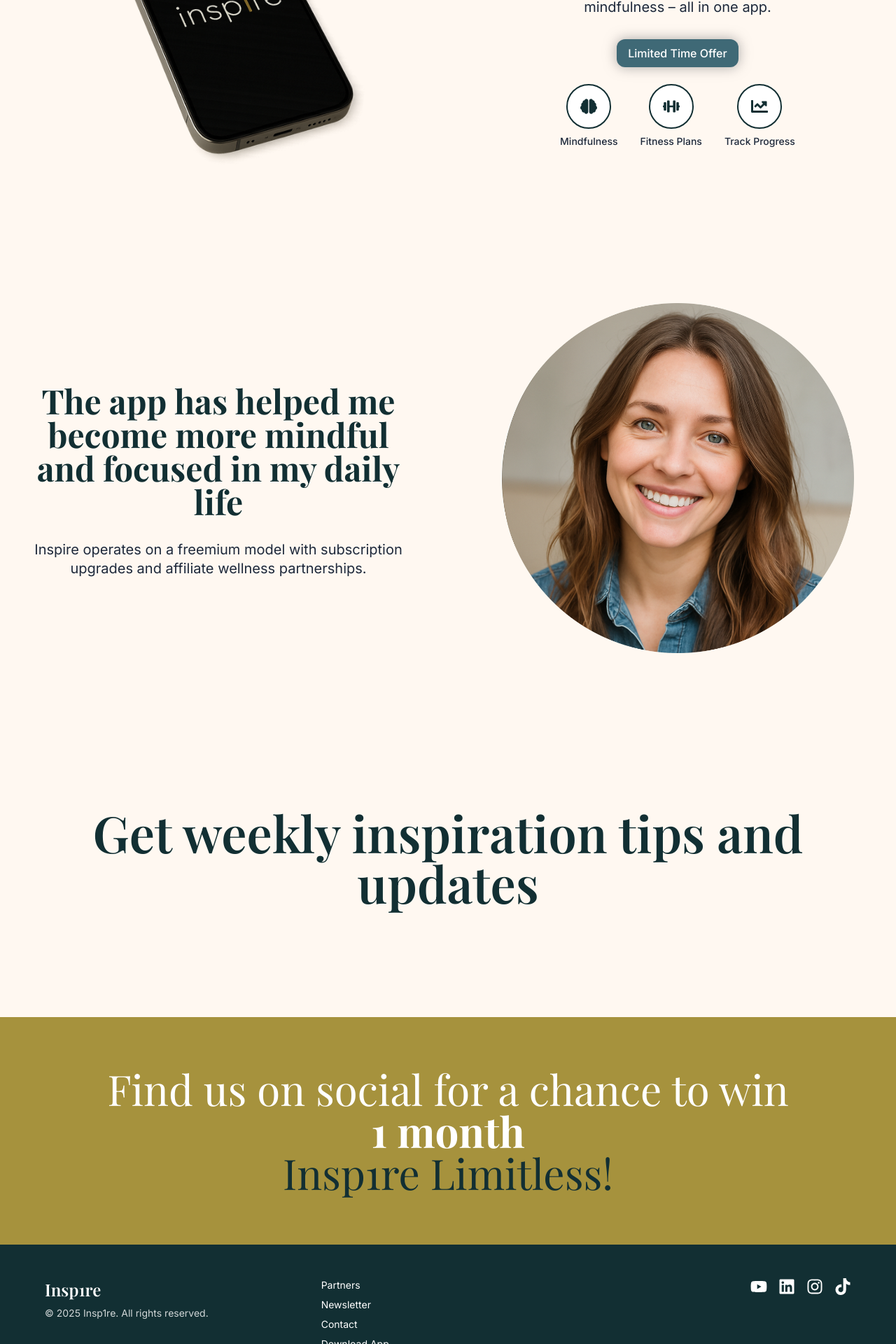
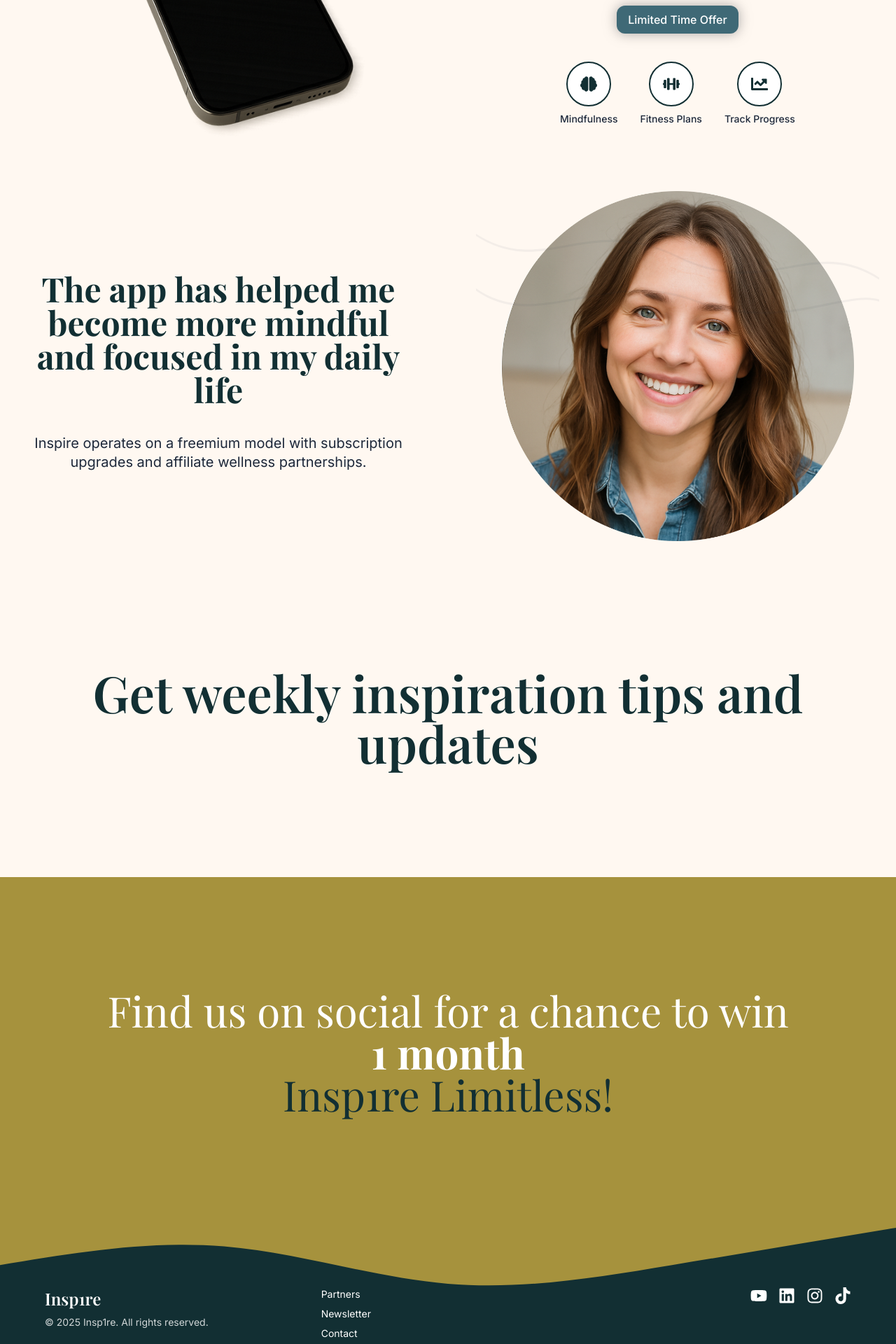
Before and after one commit to Insp1re-LLC/Insp1re-web, a Next.js app: page / in a window 1280 px wide. Shown: the part 860-2780 px from the top of the page at 70% size. Built offline with nearby package versions, Linux system fonts and the light colour scheme; a web font is replaced by a local one.

Commit message:
add footer, promo

```diff
--- a/src/app/components/ui/Feature.tsx
+++ b/src/app/components/ui/Feature.tsx
@@ -19,6 +19,7 @@ interface FeatureSectionProps {
   };
   className?: string;
   children?: ReactNode;
+  withOverlayLines?: boolean;
 }
 
 export default function FeatureSection({
@@ -32,11 +33,12 @@ export default function FeatureSection({
   cta,
   className,
   children,
+  withOverlayLines = false,
 }: FeatureSectionProps) {
   return (
     <section
       className={cn(
-        "flex flex-col-reverse md:flex-row items-center gap-12 md:gap-20 px-6 py-12 md:py-20",
+        "flex flex-col-reverse md:flex-row items-center gap-12 md:gap-20 px-6 py-10",
         reverse && "md:flex-row-reverse",
         className
       )}
@@ -55,13 +57,11 @@ export default function FeatureSection({
             {subtitle}
           </p>
         )}
-        <h2 className="text-5xl md:text-6xl font-heading text-brand font-bold py-2">
+        <h2 className="text-5xl md:text-6xl font-heading text-brand font-bold py-4">
           {title}
         </h2>
         {body && (
-          <p className="text-text text-xl md:text-2xl max-w-prose py-">
-            {body}
-          </p>
+          <p className="text-text text-xl md:text-2xl max-w-prose">{body}</p>
         )}
         {cta && (
           <div className="mt-8">
@@ -77,14 +77,38 @@ export default function FeatureSection({
         {children && <div className="mt-6">{children}</div>}
       </div>
 
-      {/* Image */}
-      <div className="w-full md:w-1/2 flex justify-center">
+      {/* Image + optional overlay */}
+      <div className="w-full md:w-1/2 flex justify-center relative">
+        {withOverlayLines && (
+          <svg
+            className="absolute inset-0 w-full h-full pointer-events-none z-20"
+            xmlns="http://www.w3.org/2000/svg"
+            viewBox="0 0 1440 320"
+            preserveAspectRatio="none"
+          >
+            <path
+              fill="none"
+              stroke="currentColor"
+              strokeOpacity="0.05"
+              strokeWidth="2"
+              d="M0,40 C240,80 400,20 720,60 C1040,100 1200,40 1440,80"
+            />
+            <path
+              fill="none"
+              stroke="currentColor"
+              strokeOpacity="0.05"
+              strokeWidth="2"
+              d="M0,90 C220,130 460,70 780,100 C1080,130 1320,90 1440,100"
+            />
+          </svg>
+        )}
+
         <Image
           src={imageSrc}
           alt={imageAlt}
           width={600}
           height={600}
-          className="max-h-[400px] md:max-h-[500px] w-auto h-auto object-contain"
+          className="max-h-[400px] md:max-h-[500px] w-auto h-auto object-contain relative z-10"
         />
       </div>
     </section>
--- a/src/app/components/ui/FeatureHighlight.tsx
+++ b/src/app/components/ui/FeatureHighlight.tsx
@@ -19,7 +19,7 @@ export default function FeatureHighlight({
   className,
 }: FeatureHighlightProps) {
   return (
-    <div className={cn("flex flex-wrap justify-center gap-8", className)}>
+    <div className={cn("flex flex-wrap justify-center gap-8 py-4", className)}>
       {items.map((item, index) => (
         <motion.div
           key={index}
--- a/src/app/components/ui/Footer.tsx
+++ b/src/app/components/ui/Footer.tsx
@@ -2,10 +2,28 @@
 
 import Link from "next/link";
 import { FaInstagram, FaLinkedin, FaYoutube, FaTiktok } from "react-icons/fa";
+type FooterProps = {
+  topWaveColor?: string; // default to accent gold if none provided
+};
 
-export default function Footer() {
+export default function Footer({ topWaveColor = "#a6923d" }: FooterProps) {
   return (
-    <footer className="bg-brand text-white border-t border-accent-gold pt-12 px-6">
+    <footer className="bg-brand text-white relative">
+      {/* Wave at the top */}
+      <div className="w-full overflow-hidden leading-none -mb-1">
+        <svg
+          className="w-full h-auto"
+          viewBox="0 0 1440 200"
+          preserveAspectRatio="none"
+          xmlns="http://www.w3.org/2000/svg"
+          aria-hidden="true"
+        >
+          <path
+            fill={topWaveColor}
+            d="M0,160 C120,140 240,120 360,130 C480,140 600,180 720,190 C840,200 960,180 1080,160 C1200,140 1320,120 1440,100 L1440,0 L0,0 Z"
+          />
+        </svg>
+      </div>
       <div className="max-w-6xl mx-auto grid grid-cols-1 md:grid-cols-3 gap-8">
         {/* Left: Brand and copyright */}
         <div>
--- a/src/app/components/ui/PromoBanner.tsx
+++ b/src/app/components/ui/PromoBanner.tsx
@@ -22,14 +22,14 @@ export default function PromoBanner({
     <section
       role="region"
       aria-label="Social promo"
-      className={cn("bg-accent-gold py-8 px-4 md:px-8 text-center", className)}
+      className="bg-accent-gold py-8 px-4 md:px-8 text-center"
     >
-      <div className="py-10 px-20">
+      <div className="pt-32 pb-10 px-4 md:px-20">
         <p className="text-6xl text-white font-heading">
           Find us on social for a chance to win{" "}
-          <p className="font-bold text-white">1 month</p>
-          <p className="text-brand"> Insp1re Limitless!</p>
         </p>
+        <p className="font-bold text-white text-6xl font-heading">1 month</p>
+        <p className="text-brand text-6xl font-heading"> Insp1re Limitless!</p>
       </div>
     </section>
   );
--- a/src/app/contact/page.tsx
+++ b/src/app/contact/page.tsx
@@ -7,7 +7,7 @@ export default function ContactPage() {
     <main className=" space-y-8 bg-accent-cream text-text font-sans">
       <Header />
       <ContactFormSheet />
-      <Footer />
+      <Footer topWaveColor="#fff9f3" />
     </main>
   );
 }
--- a/src/app/partners/page.tsx
+++ b/src/app/partners/page.tsx
@@ -13,7 +13,6 @@ export default function PartnerPage() {
   return (
     <main className="min-h-screen flex flex-col bg-accent-cream text-text">
       <Header />
-
       {/* Hero Section with flowing background lines */}
       <div className="relative overflow-hidden bg-brand text-white">
         <Hero
@@ -26,7 +25,6 @@ export default function PartnerPage() {
           withFlowLines={true}
         />
       </div>
-
       {/* Content Sections */}
       <div className="space-y-20 px-4 sm:px-6 md:px-10 max-w-6xl mx-auto">
         <motion.div
@@ -44,8 +42,8 @@ By combining mindfulness, movement, and motivation, Insp1re helps individuals bu
             align="left"
             className="z-10"
           />
-          <div className="absolute top-[3%] right-[-1%] w-[300px] h-[280px] md:w-[508px] md:h-[488px] md:top-[3%] md:right-[-1%] border-2 border-accent-gold z-0"></div>
-          <div className="absolute top-[5%] right-[-2%] w-[300px] h-[280px] md:w-[508px] md:h-[488px] md:top-[5%] md:right-[-2%] border-2 border-accent-gold opacity-80 z-0"></div>
+          <div className="absolute top-[3%] right-[-1%] w-[300px] h-[280px] md:w-[473px] md:h-[473px] md:top-[3%] md:right-[-1%] border-2 border-accent-gold z-10"></div>
+          <div className="absolute top-[5%] right-[-2%] w-[300px] h-[280px] md:w-[473px] md:h-[473px] md:top-[5%] md:right-[-2%] border-2 border-accent-gold opacity-80 z-10"></div>
         </motion.div>
 
         <motion.div
@@ -64,8 +62,8 @@ As a partner, you'll help amplify that mission while gaining access to collabora
             align="left"
             className="z-10"
           />
-          <div className="absolute top-[3%] left-[-1%] w-[300px] h-[280px] md:w-[508px] md:h-[488px] md:top-[3%] md:left-[-1%] border-2 border-accent-gold z-0"></div>
-          <div className="absolute top-[5%] left-[-2%] w-[300px] h-[280px] md:w-[508px] md:h-[488px] md:top-[5%] md:left-[-2%] border-2 border-accent-gold opacity-80 z-0"></div>
+          <div className="absolute top-[3%] left-[-1%] w-[300px] h-[280px] md:w-[473px] md:h-[473px] md:top-[3%] md:left-[-1%] border-2 border-accent-gold z-10"></div>
+          <div className="absolute top-[5%] left-[-2%] w-[300px] h-[280px] md:w-[473px] md:h-[473px] md:top-[5%] md:left-[-2%] border-2 border-accent-gold opacity-80 z-10"></div>
         </motion.div>
         <motion.div
           className="relative"
@@ -92,8 +90,7 @@ As a partner, you'll help amplify that mission while gaining access to collabora
         </motion.div>
         <FaqSection />
       </div>
-
-      <Footer />
+      <Footer topWaveColor="#fff9f3" />{" "}
     </main>
   );
 }
```
Also changed, not shown: src/app/page.tsx (+16 -1 lines).
